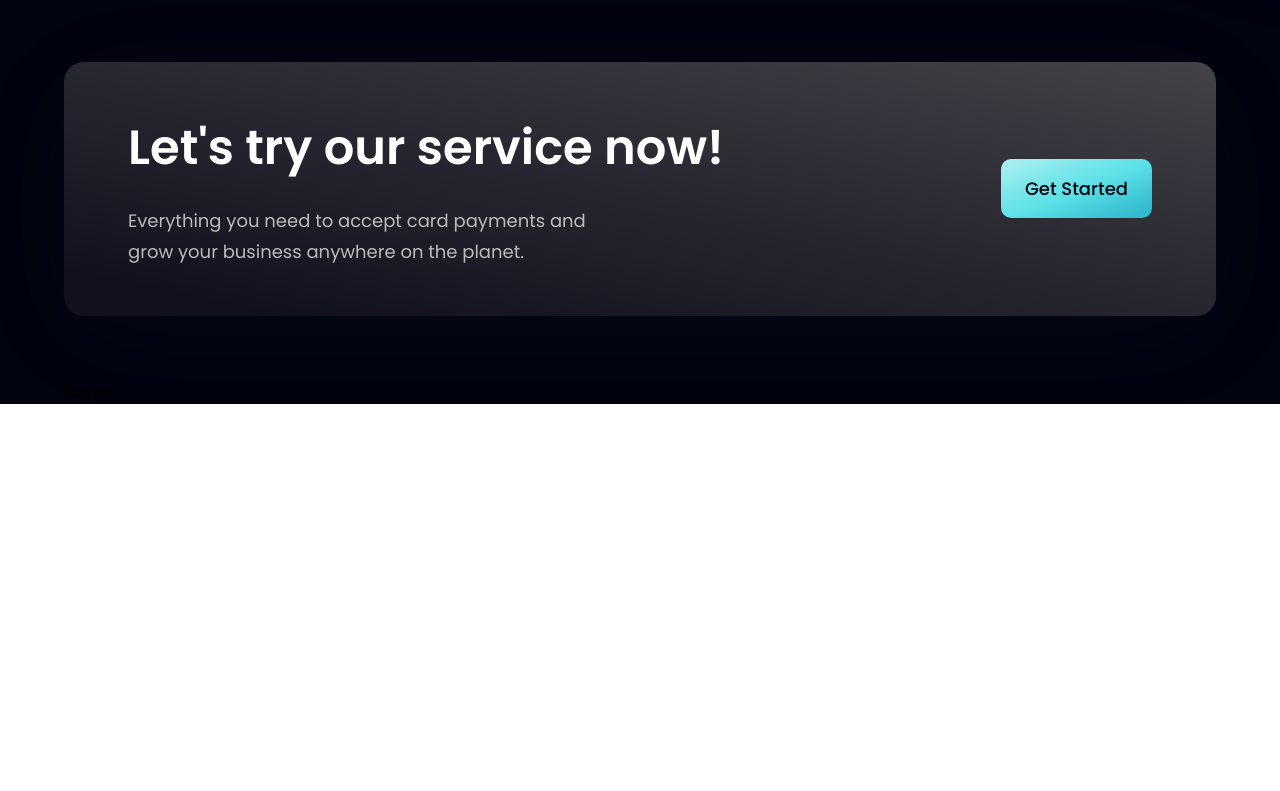
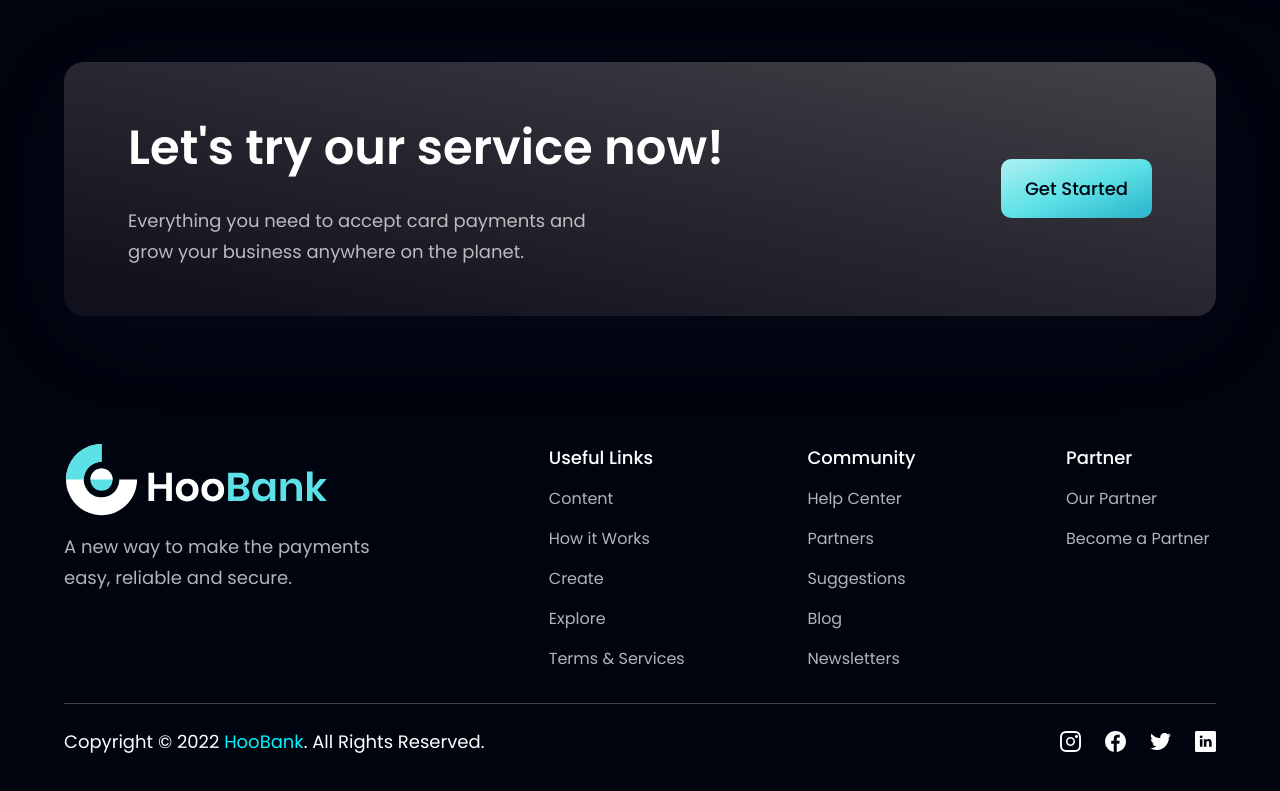
Before and after one commit to sanidhyy/bank-modern-app, a React (Vite) app: page / in a window 1280 px wide. Shown: the part 4082-4873 px from the top of the page. Before the commit the page ends 4486 px from the top, so only its background shows below. Built offline with nearby package versions, Linux system fonts and the light colour scheme.

Commit message:
footer section completed

```diff
--- a/src/components/Footer.jsx
+++ b/src/components/Footer.jsx
@@ -1,7 +1,75 @@
-import React from "react";
+import styles from "../styles";
+import { logo } from "../assets";
+import { footerLinks, socialMedia } from "../constants";
 
-const Footer = () => {
-  return <div>Footer</div>;
-};
+const Footer = () => (
+  <section className={`${styles.flexCenter} ${styles.paddingY} flex-col`}>
+    {/* Links Section */}
+    <div className={`${styles.flexStart} md:flex-row flex-col mb-8 w-full`}>
+      <div className="flex flex-1 flex-col justify-start mr-10">
+        {/* Logo */}
+        <img
+          src={logo}
+          alt="HooBank"
+          className="w-[266px] h-[72px] object-contain"
+        />
+        {/* Info */}
+        <p className={`${styles.paragraph} mt-4 max-w-[310px]`}>
+          A new way to make the payments easy, reliable and secure.
+        </p>
+      </div>
+
+      {/* Footer Links */}
+      <div className="flex-[1.5] w-full flex flex-row justify-between flex-wrap md:mt-0 mt-10">
+        {footerLinks.map((footerLink, i) => (
+          <div
+            key={`link-${i}`}
+            className="flex flex-col ss:my-0 my-4 min-w-[150px]"
+          >
+            {/* Title */}
+            <h4 className="font-poppins font-medium text-[18px] leading-[27px] text-white">
+              {footerLink.title}
+            </h4>
+            {/* Links */}
+            <ul className="list-none mt-4">
+              {footerLink.links.map((link, i) => (
+                <li
+                  key={link.name}
+                  className={`font-poppins font-normal text-[16px] leading-[24px] text-dimWhite hover:text-secondary cursor-pointer ${
+                    i !== footerLink.links.length - 1 ? "mb-4" : "mb-0"
+                  }`}
+                >
+                  {link.name}
+                </li>
+              ))}
+            </ul>
+          </div>
+        ))}
+      </div>
+    </div>
+
+    {/* Copyright Section */}
+    <div className="w-full flex justify-between items-center md:flex-row flex-col pt-6 border-t-[1px] border-t-[#3F3E45]">
+      <p className="font-poppins font-normal text-center text-[18px] leading-[27px] text-white">
+        Copyright &copy; {new Date().getFullYear()}{" "}
+        <span className="text-secondary">HooBank</span>. All Rights Reserved.
+      </p>
+
+      {/* Social Media */}
+      <div className="flex flex-row md:mt-0 mt-6">
+        {socialMedia.map((social, i) => (
+          <img
+            key={social.id}
+            src={social.icon}
+            alt={social.id}
+            className={`w-[21px] h-[21px] object-contain cursor-pointer hover:invert-[30%] transition ease-in-out duration-300 ${
+              i !== socialMedia.length - 1 ? "mr-6" : "mr-0"
+            }`}
+          />
+        ))}
+      </div>
+    </div>
+  </section>
+);
 
 export default Footer;
```
